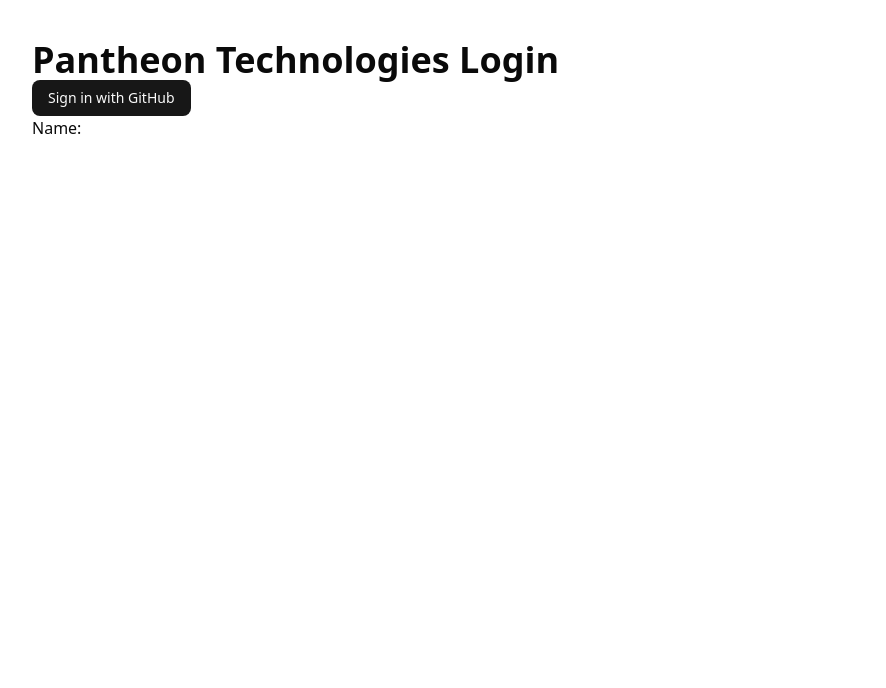
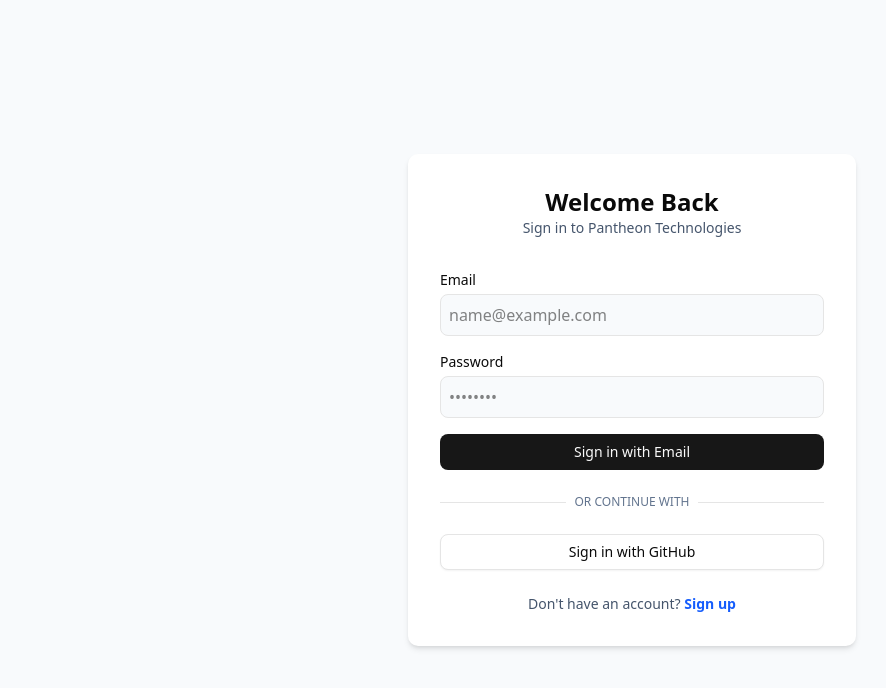
Before and after one commit to CPATRICK321/saas-template, a Next.js app: page /login in a window 1280 px wide. Shown: the top 688 px of the page, without its empty margins (8-894 px from the left). Built offline with nearby package versions, Linux system fonts and the light colour scheme; no server answers.

Commit message:
add email/password auth, update some redirect logic

```diff
--- a/package.json
+++ b/package.json
@@ -12,6 +12,7 @@
     "@auth/prisma-adapter": "^2.11.1",
     "@prisma/client": "^6.19.1",
     "@radix-ui/react-slot": "^1.2.4",
+    "bcryptjs": "^3.0.3",
     "class-variance-authority": "^0.7.1",
     "clsx": "^2.1.1",
     "lucide-react": "^0.561.0",
@@ -25,6 +26,7 @@
   },
   "devDependencies": {
     "@tailwindcss/postcss": "^4",
+    "@types/bcryptjs": "^2.4.6",
     "@types/node": "^20",
     "@types/react": "^19",
     "@types/react-dom": "^19",
--- a/src/app/login/page.tsx
+++ b/src/app/login/page.tsx
@@ -1,17 +1,28 @@
-import { auth } from "@/auth"
-import SignIn from "@/components/sign-in";
+import Link from "next/link";
+import LoginForm from "@/components/login-form";
 
 export default async function Login() {
-  const session = await auth()
+  return (
+    <div className="flex min-h-screen flex-col items-center justify-center p-8 bg-slate-50">
+      <div className="w-full max-w-md bg-white p-8 rounded-lg shadow-md">
+        <div className="text-center mb-8">
+          <h1 className="text-2xl font-bold">Welcome Back</h1>
+          <p className="text-sm text-slate-600">
+            Sign in to Pantheon Technologies
+          </p>
+        </div>
 
-  return (
-    <div className="p-10">
-      <h1 className="text-4xl font-bold">Pantheon Technologies Login</h1>
+        <LoginForm />
 
-      <SignIn></SignIn>
-
-      <div>Name: {session?.user?.name}</div>
-
+        <div className="mt-6 text-center text-sm">
+          <p className="text-slate-600">
+            Don&apos;t have an account?{" "}
+            <Link href="/register" className="font-semibold text-blue-600 hover:underline">
+              Sign up
+            </Link>
+          </p>
+        </div>
+      </div>
     </div>
   );
 }
--- /dev/null
+++ b/src/app/register/page.tsx
@@ -0,0 +1,68 @@
+"use client"
+
+import { registerUser } from "@/app/actions"
+import { useState } from "react"
+import { toast } from "react-hot-toast"
+import { useRouter } from "next/navigation"
+import Link from "next/link"
+
+export default function RegisterPage() {
+    const [isLoading, setIsLoading] = useState(false)
+    const router = useRouter()
+
+    const handleSubmit = async (event: React.FormEvent<HTMLFormElement>) => {
+        event.preventDefault()
+        setIsLoading(true)
+
+        const formData = new FormData(event.currentTarget)
+        const result = await registerUser(formData)
+
+        if (result.status === "success") {
+            toast.success(result.message)
+            router.push("/api/auth/signin")
+
+        } else {
+            toast.error(result.message)
+        }
+
+        setIsLoading
+    }
+
+    return (
+        <div className="flex min-h-screen items-center justify-center bg-slate-50">
+            <div className="w-full max-w-md p-8 space-y-6 bg-white rounded-lg shadow-md">
+                <h1 className="text-2xl font-bold text-center">Create an Account</h1>
+
+                <form onSubmit={handleSubmit} className="space-y-4">
+                    <div>
+                        <label className="block text-sm font-medium text-slate-700">Name</label>
+                        <input name="name" type="text" className="w-full p-2 border rounded mt-1" placeholder="John Doe" />
+                    </div>
+                    <div>
+                        <label className="block text-sm font-medium text-slate-700">Email</label>
+                        <input name="email" type="email" required className="w-full p-2 border rounded mt-1" placeholder="john@example.com" />
+                    </div>
+                    <div>
+                        <label className="block text-sm font-medium text-slate-700">Password</label>
+                        <input name="password" type="password" required className="w-full p-2 border rounded mt-1" placeholder="••••••••" />
+                    </div>
+
+                    <button
+                        type="submit"
+                        disabled={isLoading}
+                        className="w-full bg-slate-900 text-white py-2 rounded hover:bg-slate-800 disabled:opacity-50"
+                    >
+                        {isLoading ? "Creating..." : "Sign Up"}
+                    </button>
+                </form>
+
+                <p className="text-center text-sm text-slate-600">
+          Already have an account?{" "}
+                    <Link href="/api/auth/signin" className="text-blue-600 hover:underline">
+            Sign In
+                    </Link>
+                </p>
+             </div>
+        </div>
+  )
+}
--- a/src/auth.config.ts
+++ b/src/auth.config.ts
@@ -11,26 +11,33 @@
     callbacks: {
         authorized({ auth, request: { nextUrl } }) {
             const isLoggedIn = !!auth?.user
+            const isOnDashboard = nextUrl.pathname.startsWith('/dashboard') || nextUrl.pathname.startsWith('/settings')
+            const isOnSettings = nextUrl.pathname.startsWith('/settings')
+            const isOnAuth = nextUrl.pathname === '/login' || nextUrl.pathname === '/register'
+            const isOnPublic = nextUrl.pathname === '/'
+
 
             if (isLoggedIn) {
-                if (nextUrl.pathname === '/'
-                    || nextUrl.pathname === '/dashboard'
-                    || nextUrl.pathname === '/settings') {
-                    // logged in users are allowed to access these pages
-                    return true
-                } else {
-                    // logged in users should redirect to the dashboard for other pages
+                // logged in users don't need to see auth pages
+                if (isOnAuth) {
                     return Response.redirect(new URL('/dashboard', nextUrl))
                 }
+
+                if (isOnDashboard || isOnSettings || isOnPublic) {
+                    return true
+                }
+
+                // logged in users should redirect to dashboard for other pages
+                return Response.redirect(new URL('/dashboard', nextUrl))
             }
-            if (nextUrl.pathname === '/'
-                    || nextUrl.pathname === '/login') {
-                    // logged out usedrs are allowed to access these pages
-                    return true
-                } else {
-                    // logged out users should redirect to the login for other pages
-                    return false
+
+            // Logged out users can access public pages
+            if (isOnAuth || isOnPublic) {
+                return true
             }
+
+            // everything else is directed to login
+            return false
         }
     },
     providers: [],
--- a/src/auth.ts
+++ b/src/auth.ts
@@ -3,13 +3,46 @@
 import GitHub from "next-auth/providers/github"
 import { prisma } from "@/lib/prisma"
 import { authConfig } from "./auth.config"
+import Credentials from "next-auth/providers/credentials"
+import bcrypt from "bcryptjs"
 
 export const { handlers, auth, signIn, signOut } = NextAuth({
   ...authConfig,
-  debug: true,
+  debug: true, // TODO: disable in production
   adapter: PrismaAdapter(prisma),
   providers: [
     GitHub,
+    Credentials({
+      name: "Credentials",
+      credentials: {
+        email: { label: "Email", type: "text" },
+        password: { label: "Password", type: "password" },
+      },
+      authorize: async (credentials) => {
+        if (!credentials?.email || !credentials?.password) {
+          return null
+        }
+
+        const email = credentials.email as string
+        const password = credentials.password as string
+
+        const user = await prisma.user.findUnique({
+          where: { email },
+        })
+
+        if (!user || !user.password) {
+          return null
+        }
+
+        const isValid = await bcrypt.compare(password, user.password)
+
+        if (!isValid) {
+          return null
+        }
+
+        return user
+      },
+    }),
   ],
   session: { strategy: "jwt" },
   callbacks: {
--- /dev/null
+++ b/src/components/login-form.tsx
@@ -0,0 +1,93 @@
+"use client"
+
+import { loginWithCredentials, loginWithGitHub } from "@/app/actions"
+import { useState } from "react"
+import { toast } from "react-hot-toast"
+import { Button } from "@/components/ui/button"
+import { useRouter } from "next/navigation"
+
+export default function LoginForm() {
+    const [isLoading, setIsLoading] = useState(false)
+    const router = useRouter()
+
+    const handleCredentialsLogin = async (event: React.FormEvent<HTMLFormElement>) => {
+        event.preventDefault()
+        setIsLoading(true)
+
+        const formData = new FormData(event.currentTarget)
+
+        try {
+            const result = await loginWithCredentials(formData)
+
+            if (result?.status === "error") {
+                toast.error(result.message)
+            } else {
+                router.push("/dashboard")
+                router.refresh()
+            }
+        } catch (error) {
+            toast.error("An error occurred during login.")
+            setIsLoading(false)
+        }
+    }
+
+    return (
+        <div className="w-full max-w-sm mx-auto space-y-6">
+        {/* Email/Password Form */}
+        <form onSubmit={handleCredentialsLogin} className="space-y-4">
+            <div>
+                <label className="block text-sm font-medium mb-1" htmlFor="email">
+                    Email
+                </label>
+                <input
+                    id="email"
+                    name="email"
+                    type="email"
+                    required
+                    className="w-full border rounded-md p-2 bg-slate-50"
+                    placeholder="name@example.com"
+                />
+            </div>
+            <div>
+                <label className="block text-sm font-medium mb-1" htmlFor="password">
+                    Password
+                </label>
+                <input
+                    id="password"
+                    name="password"
+                    type="password"
+                    required
+                    className="w-full border rounded-md p-2 bg-slate-50"
+                    placeholder="••••••••"
+                />
+            </div>
+            <Button
+                type="submit"
+                className="w-full"
+                disabled={isLoading}
+            >
+            {isLoading ? "Signing in..." : "Sign in with Email"}
+            </Button>
+      </form>
+
+        <div className="relative">
+            <div className="absolute inset-0 flex items-center">
+                <span className="w-full border-t" />
+            </div>
+            <div className="relative flex justify-center text-xs uppercase">
+                <span className="bg-white px-2 text-slate-500">Or continue with</span>
+            </div>
+        </div>
+
+        <form
+            action={async () => {
+                await loginWithGitHub()
+            }}
+        >
+            <Button variant="outline" type="submit" className="w-full">
+                Sign in with GitHub
+            </Button>
+        </form>
+    </div>
+  )
+}
--- a/src/proxy.ts
+++ b/src/proxy.ts
@@ -3,4 +3,5 @@
 
 export default NextAuth(authConfig).auth
 
+// Protect all routes except for /api, /_next/static, /_next/image, and favicon.ico
 export const config = { matcher: ["/((?!api|_next/static|_next/image|favicon.ico).*)"] }
```
Also changed, not shown: src/app/actions.ts (+78 -1 lines), 2 other files (tests, documents, lock files or other folders).
